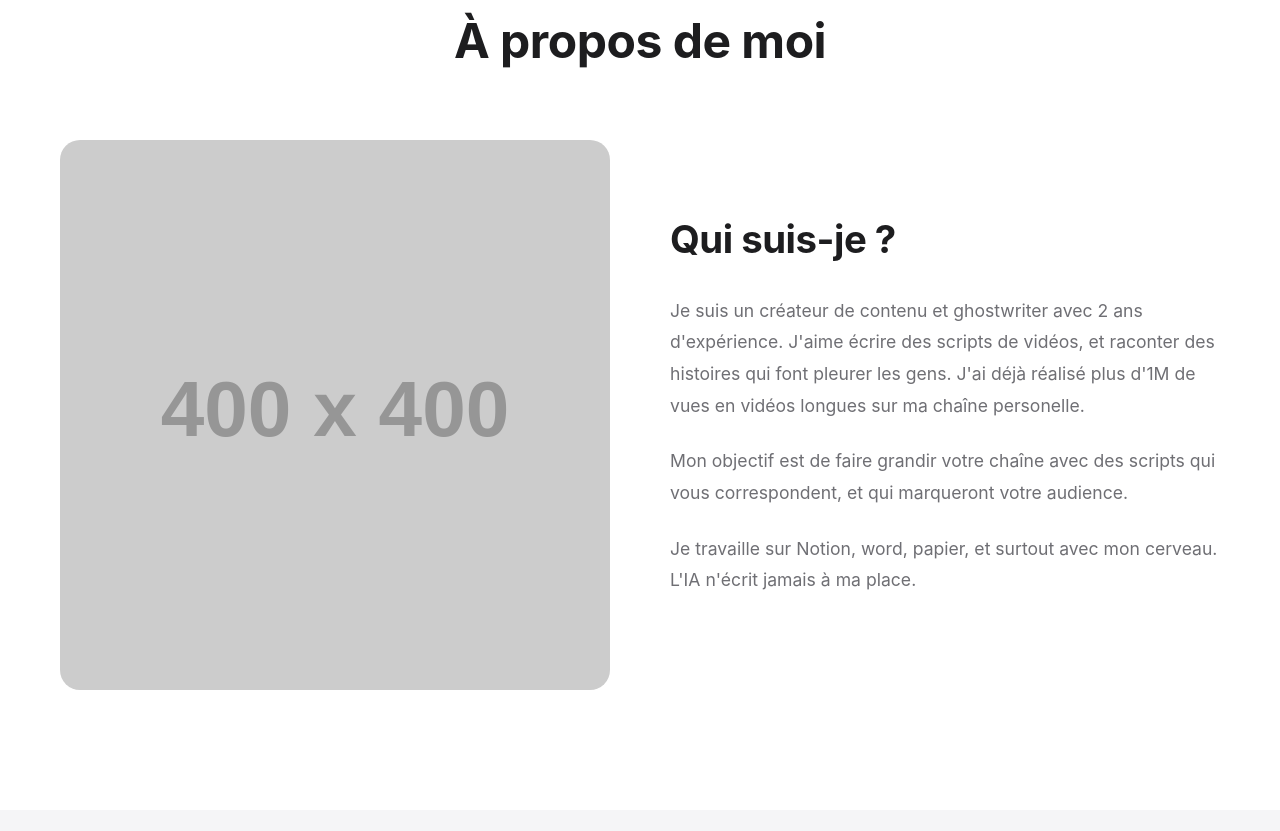
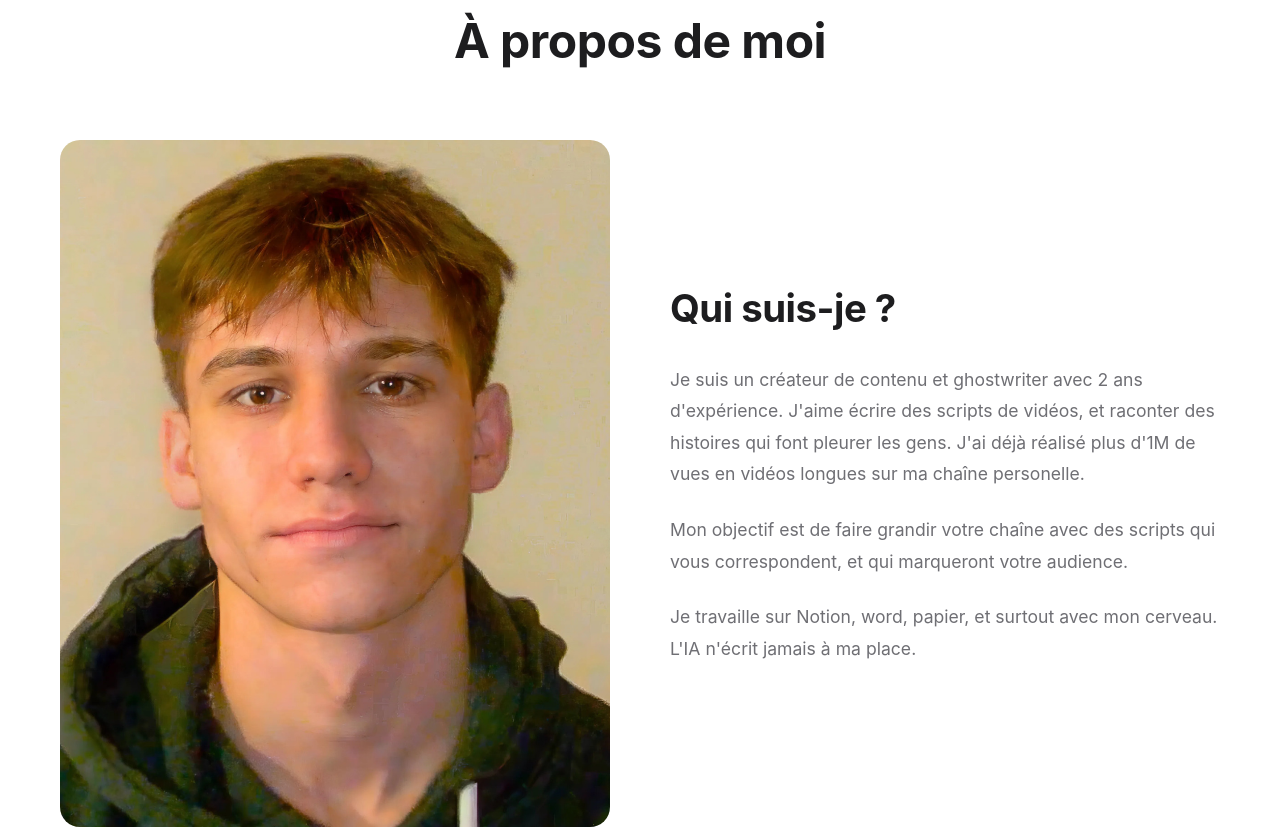
Before and after one commit to Chipsoupe/Portfolio, a plain HTML site: page index.html in a window 1280 px wide. Shown: the part 700-1531 px from the top of the page. Drawn offline with Linux system fonts and the light colour scheme; placeholder pictures from the web are drawn by us.

Commit message:
Ajout de la pdp

```diff
--- a/index.html
+++ b/index.html
@@ -48,7 +48,7 @@
 
             <div class="about-content">
                 <div class="about-image">
-                    <img src="https://via.placeholder.com/400x400" alt="Photo de profil">
+                    <img src="img/portfolio_pdp_off.png" alt="Photo de profil">
                 </div>
 
                 <div class="about-text">
```
Also changed, not shown: img/portfolio_pdp_off.png (added), 1 other file.
